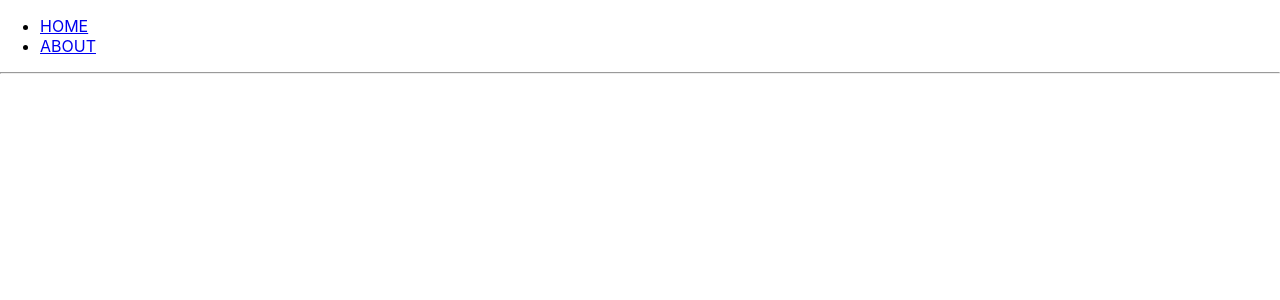
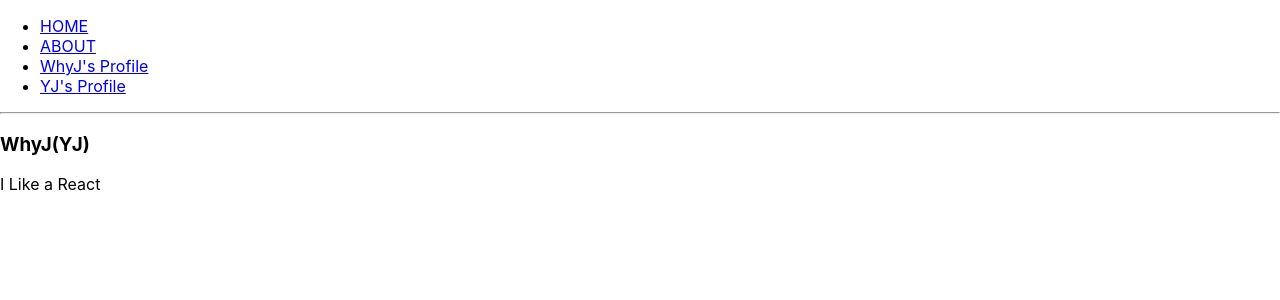
Before and after one commit to bigveloper/practice, a React (Create React App) app: page /profile/WhyJ in a window 1280 px wide. Shown: the top 300 px of the page. Built offline with nearby package versions, Linux system fonts and the light colour scheme.

Commit message:
Route Prameter, Query

```diff
--- a/package.json
+++ b/package.json
@@ -6,6 +6,7 @@
         "@testing-library/jest-dom": "^5.14.1",
         "@testing-library/react": "^11.2.7",
         "@testing-library/user-event": "^12.8.3",
+        "qs": "^6.10.1",
         "react": "^17.0.2",
         "react-dom": "^17.0.2",
         "react-router-dom": "^5.3.0",
--- a/src/App.js
+++ b/src/App.js
@@ -1,6 +1,7 @@
 import { Route, Link } from 'react-router-dom';
 import Home from './pages/Home';
 import About from './pages/About';
+import Profile from './pages/Profile';
 import './App.css';
 
 function App() {
@@ -13,10 +14,18 @@ function App() {
                 <li>
                     <Link to="/about">ABOUT</Link>
                 </li>
+                <li>
+                    <Link to="/profile/WhyJ">WhyJ's Profile</Link>
+                </li>
+                <li>
+                    <Link to="/profile/YJ">YJ's Profile</Link>
+                </li>
             </ul>
+
             <hr />
             <Route path="/" component={Home} exact={true} />
-            <Route path="/about" component={About} />
+            <Route path={['/about', '/info']} component={About} />
+            <Route path="/profile/:username" component={Profile} />
         </div>
     );
 }
--- a/src/pages/About.js
+++ b/src/pages/About.js
@@ -1,8 +1,16 @@
-const About = () => {
+import qs from 'qs';
+
+const About = ({ location }) => {
+    const query = qs.parse(location.search, {
+        ignoreQueryPrefix: true,
+    });
+
+    const showDetail = query.detail === 'true';
     return (
         <div>
             <h1>Introduce</h1>
             <p>This Project is React Router basic domo Project</p>
+            {showDetail && <p>detail 값을 true 로 설정 하셨군요????</p>}
         </div>
     );
 };
--- /dev/null
+++ b/src/pages/Profile.js
@@ -0,0 +1,28 @@
+const data = {
+    WhyJ: {
+        name: 'YJ',
+        desctiption: 'I Like a React',
+    },
+    YJ: {
+        name: 'WyhJ',
+        desctiption: 'I Like a Vue',
+    },
+};
+
+const Profile = ({ match }) => {
+    const { username } = match.params;
+    const profile = data[username];
+    if (!profile) {
+        return <div>not User</div>;
+    }
+    return (
+        <div>
+            <h3>
+                {username}({profile.name})
+            </h3>
+            <p>{profile.desctiption}</p>
+        </div>
+    );
+};
+
+export default Profile;
```
Also changed, not shown: 1 other file (tests, documents, lock files or other folders).
